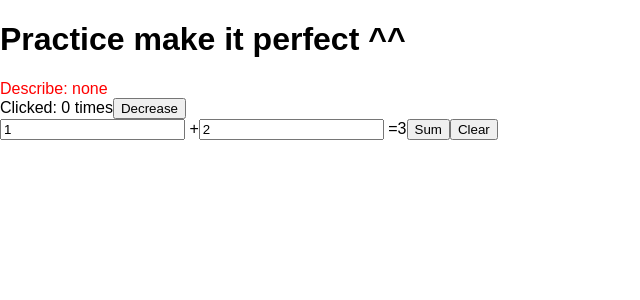
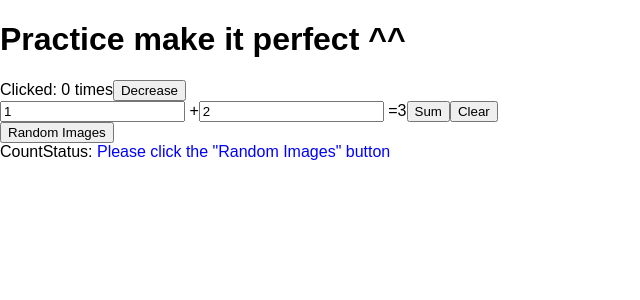
Before and after one commit to Trojann/redux-training, a React (Create React App) app: page / in a window 1280 px wide. Shown: the top 300 px of the page, without its empty margins (0-640 px from the left). Built offline with nearby package versions, Linux system fonts and the light colour scheme.

Commit message:
stateless function

```diff
--- a/package.json
+++ b/package.json
@@ -3,6 +3,7 @@
   "version": "0.1.0",
   "private": true,
   "dependencies": {
+    "jquery": "^3.2.1",
     "react": "^16.2.0",
     "react-dom": "^16.2.0",
     "react-redux": "^5.0.6",
--- a/src/components/Counter.js
+++ b/src/components/Counter.js
@@ -11,7 +11,6 @@ export default class Counter extends Component{
 		let {count} = {...this.state}
 		count = count - 1
 		this.setState({count})
-		this.props.countDesc('Click "decrease" button')
 	}
 
 	render() {
--- /dev/null
+++ b/src/components/RandomImages.js
@@ -0,0 +1,36 @@
+import React, {Component} from 'react';
+import $ from 'jquery'
+export default class RandomImages extends Component{
+	constructor(props) {
+		super(props)
+		this.state = {data:[],
+			loading:'Please click the "Random Images" button'
+		}
+	}
+
+	randomImages = () => {
+		this.setState({loading: 'loading...'})
+		const imgurAPI = "https://api.imgur.com/3/gallery/random/random/1"
+	  $.getJSON(imgurAPI).done((data) => this.setState({data:data.data, loading:'loaded'}))
+	}
+
+	render() {
+		return(
+			<div>
+				<button onClick={this.randomImages}>Random Images</button>
+        <br />CountStatus: <span style={{color:"blue"}}>{this.state.loading}</span>
+        <p />
+        <ImageList images={this.state.data} />
+			</div>
+		)
+	}
+}
+function ImageList(props) {
+	return (
+		<div>
+			{props.images.map((image) => (
+				<img key={image.id} src={image.link} alt={image.title} style={{height:200}} />)
+			)}
+		</div>
+	)
+}
--- a/src/components/Sum.js
+++ b/src/components/Sum.js
@@ -10,7 +10,6 @@ export default class Sum extends Component{
 		// eslint-disable-next-line
 		sum = parseInt(a) + parseInt(b)
 		this.setState({sum})
-		this.props.sumDesc('Click "sum" button')
 	}
 
 	render() {
--- a/src/index.js
+++ b/src/index.js
@@ -3,37 +3,22 @@ import ReactDOM from 'react-dom';
 import './index.css';
 import Counter from './components/Counter.js';
 import Sum from './components/Sum';
+import RandomImages from './components/RandomImages';
 // import App from './App';
 import registerServiceWorker from './registerServiceWorker';
 
-class Describe extends Component{
+class Example extends Component{
 	// constructor(props) {
 	// 	super(props)
-	// 	this.state = {describe:'none'}
 	// }
 
-	render() {
-		return(
-			<div>
-				<div style={{color:'red'}}>Describe: {this.props.desc}</div>
-			</div>
-		)
-	}
-}
-
-class Example extends Component{
-	constructor(props) {
-		super(props)
-		this.state = {describe:'none'}
-	}
-	updateDescribe = (describe) => this.setState({describe})
 	render() {
 		return (
 			<div>
 				<h1>Practice make it perfect ^^</h1>
-				<Describe desc={this.state.describe} />
-      	<Counter countDesc={this.updateDescribe} />
-				<Sum sumDesc={this.updateDescribe} />
+      	<Counter />
+				<Sum />
+				<RandomImages />
 			</div>
     );
 	}
```
